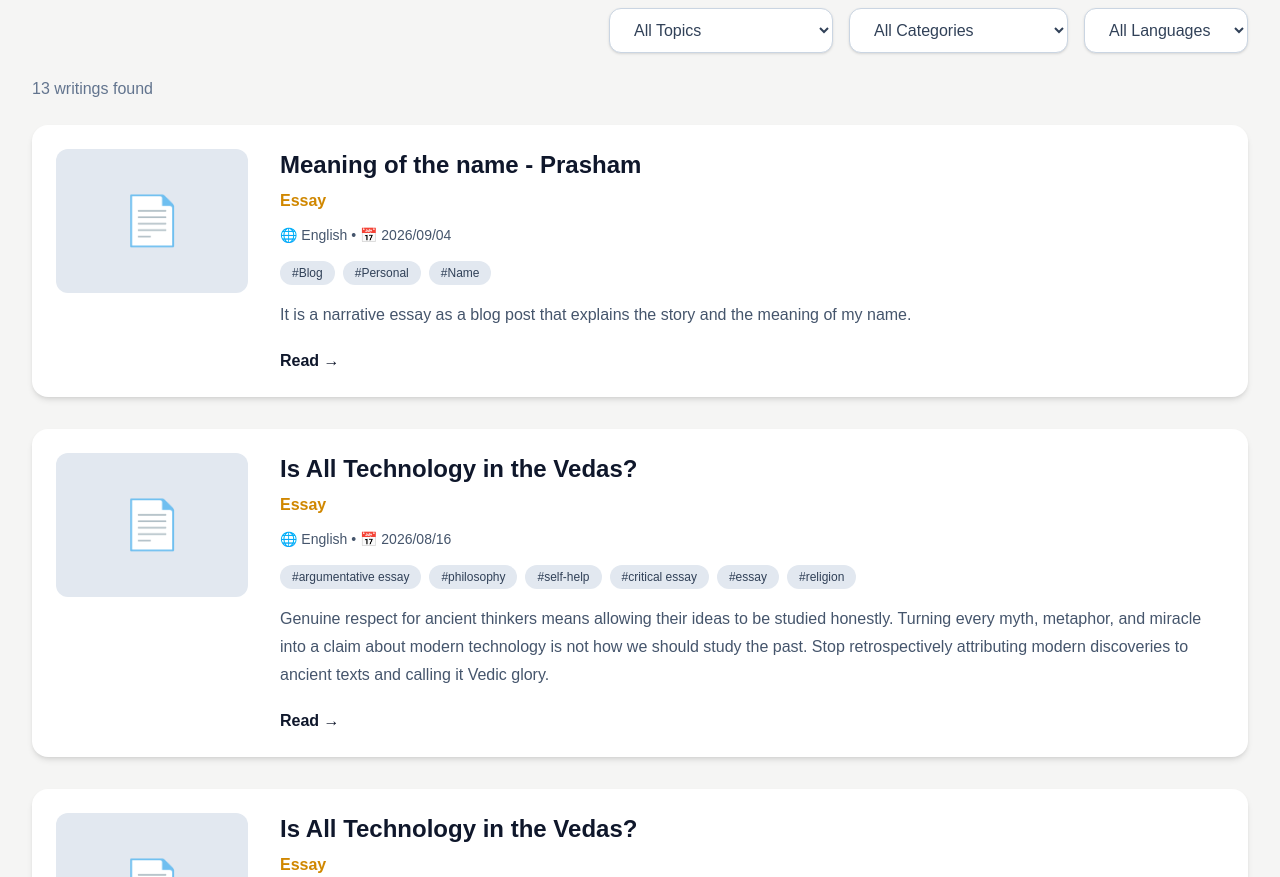
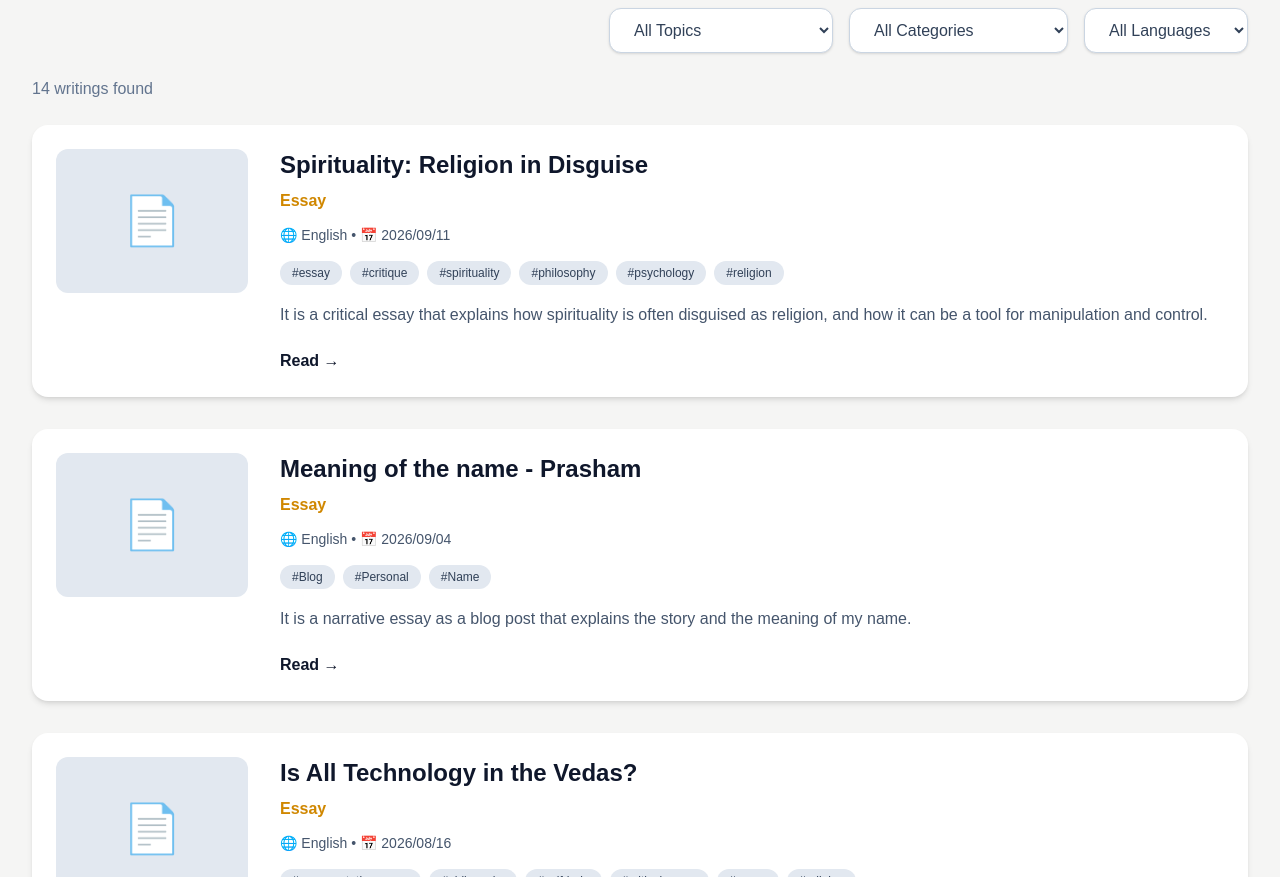
Before and after one commit to prashamghimire/portfolio, a Next.js app: page /writings in a window 1280 px wide. Shown: the part 1660-2537 px from the top of the page. Built offline with nearby package versions, Linux system fonts and the light colour scheme.

Commit message:
on spirituality

```diff
--- /dev/null
+++ b/content/writings/on-spirituality.md
@@ -0,0 +1,35 @@
+# Spirituality: Religion in Disguise
+
+For centuries and even millennia, religion acted as a central institution for human society. Religions institutionalized the concept of God and established a set of rules that were believed to bring people closer to God (or the divine). However, with advancements in science, education, storage of verified knowledge, and information systems, **the degree of religious faith among individuals and society has significantly declined**. This suggests that religion and the idea of God were historically crucial to sustain societal structure, uniformity, and sustainability – like the constitution and laws in the contemporary world. Nevertheless, with the passage of time, **they have simply begun to lose their grip over people's mind and the society as a whole.**
+
+The term *"spirituality"* has gained a high degree of popularity across the world, not just in South Asia. Still, *what is the meaning of spirituality, at first?* The answer is not singular, as everyone holds a subjective definition of it. This vagueness makes the question more worth-asking.
+
+Many key philosophers and psychologists suggest different definitions of spirituality. However, here, I would emphasize how people generally understand it. When I consulted the Cambridge Dictionary, it showed, spirituality is "the quality that involves deep feelings and beliefs of a religious nature, rather than the physical parts of life." [src\:dictionary.cambridge.org/dictionary/english/spirituality] This means that spirituality fundamentally focuses on the non-materialistic or inner aspects of life. It emphasizes on an individual's bond with the universe or their own "inner-self". It encourages individuals to explore where they personally find meaning – unlike traditional religions which impose strict obligations, rites, and rituals to reach God.
+
+Before we draw any conclusions or make assumptions about spirituality, we must take three factual realities into accounts – which is very necessary here. First, **the credibility and relevance of traditional religion have largely collapsed** (or are gradually collapsing). Second, **humans inherently feel lonely making them seek validation, reassurance, and a sense of belonging.** Both religion and spirituality provide psychological supplements to meet these needs. Third, **people naturally experience moments aha, epiphanies, and awe – which are indeed genuine and deeply meaningful.**
+
+Some genuine human feelings of awe and wonder were punished or suppressedby rigid religious beliefs. Also they were often redirected to God (or to the divine). Following the fall of religious credibility, **there are many people who feel lost in this transition period.** Now, they have no place to worship, pray, or confess with complete faith which leaves them isolated. Religion remained as the trusted institution to anchor their morality, ethics, behavior, and emotions.
+
+I personally find the modern idea of spirituality to be quite ***two-faced***. **The basic building blocks of both religion and spirituality are almost identical**. As we know, spirituality claims to oppose dogmatic communal obligations. But it has its own hierarchy of spiritual teachers (Gurus) and **relies heavily on unfalsifiable claims.** Isn't that ironic? **Spirituality has effectively turned into a profit-driven industry selling people back their own egos in sacred makeup.**
+
+Amidst all of this, my primary concern is that **spirituality may simply be the rebirth of religion.** Historically, religions served as vital drivers to the economy, redistributing wealth through institutionalized obligations even though that was essentially hypocritic. The modern spirituality industry operates on the exact **same framework**. It has **commercialized a psychologically fundamental human need: the desire to belong.** *People used to donate money or any other form of wealth to temple and churches; now, they pay for "spiritual" workshops****.*** Even though spirituality projects an identity of open-accessibility, **numerous commercial ideas hide beneath it.** For instance, preposterous **retreat prices** advertised as *"spiritual investments"* or even certifications based on rankings.
+
+If a spirit or any kind of spiritual essence resides within every person, why is financial transaction required to get a close access to it?
+
+> ***In this sense, spirituality replicates platforms like Spotify, Claude, Canva, etc. The common principle is: offer a basic version to all the users but reserve the "authentic" experience for premium paying customers.***
+
+When we talk about spirituality, the word *"spirit"* also follows. Regarding this term, [***Jung***](https://en.wikipedia.org/wiki/Carl_Jung) defined it as an autonomous, non-material psychological reality experienced as an active, dynamic force. He argued that it brings meaning, inspiration, and higher consciousness to the human mind. He perceived the spirit as a subjective psychological core rather than any kind of metaphysical entity. He also relates it to the psyche, the deep mental structures driving human behavior. On the contrary, the so-called "spiritual leaders" push an absurdly unfalsifiable and metaphysical definition of the spirit. Oftentimes, they skyjack some natural and scientifically explainable emotional states like: awe, aha, and epiphanies. They repackage simple human experiences into out-of-reality stories and fictions merely for commercial gain.
+
+> ***Spirituality has acknowledged that external deities and authoritarian religions are losing credibility. Which is why, it has shifted its focus from the external to the internal – the "inner-self." It has basically relocated the chair office of faith-based control from an external God to an "internalized spirit" or "cosmic self".***
+
+By convincing followers that the entire universe resides within them, **spiritual leaders present standard human emotions as evidence of cosmic truth**. This shift can be far more dangerous than traditional religions as human ego takes on a much darker form when **individuals begin to view themselves as divine.**
+
+> ***Rejecting an external God is relatively easy because God is defined as a separate entity from us which can neither be seen, heard, nor felt. On the other hand, rejecting the idea of an internal spirit feels extremely similar to denying one's own existence and presence in the universe.***
+
+Blind obedience to external authority like God might often indicate lack of rationality and critical thinking in an individual. Nevertheless, ***believing that you have the whole universe within yourself or you are the avatar of the universe itself may pose immeasurably higher intellectual, moral, and social risks.***
+
+When traditional religious institutions lost their grip over the society's power dynamics, *"the old guards"* simply remolded them into spirituality to retain their influence. The differences are that **this new replica is more private, self-centered, dangerous and far less accountable**, yet they maintain a **good profit margin and authority over public faith**.
+
+While practices like: mindfulness, expression of gratitude, and meditation might help to promote self-awareness, connection with nature, and peace of mind, they need not be bought through financial transactions like retreat pricing.
+
+> ***Essentially, what spirituality sells us is merely psychological as well as philosophical to some extent. Therefore, the existence of this industry is even more irrelevant, less structured as compared to religions, and far more dangerous too.***
--- a/data/writings.ts
+++ b/data/writings.ts
@@ -41,6 +41,53 @@ export interface Writing {
 }
 
 export const writings: Writing[] = [
+
+
+{
+  id: "spirituality-religion-in-disguise",
+
+  title: "Spirituality: Religion in Disguise",
+
+  slug: "spirituality-religion-in-disguise",
+
+  category: "Essay",
+
+  language: "English",
+
+  published: "2026/09/11",
+
+  featured: false,
+
+  cover: null,
+
+  summary:
+    "It is a critical essay that explains how spirituality is often disguised as religion, and how it can be a tool for manipulation and control.",
+
+  background:
+    "",
+
+  dedication:
+    "",
+
+  topics: [
+    "essay",
+    "critique",
+    "spirituality",
+    "philosophy",
+    "psychology",
+    "religion"
+  ],
+
+  keywords: [
+    "essay",
+    "critique",
+    "spirit",
+    "spirituality",
+  ],
+
+  content:
+    "writings/on-spirituality.md",
+},
 
 {
   id: "meaning-of-the-name-prasham",
```
